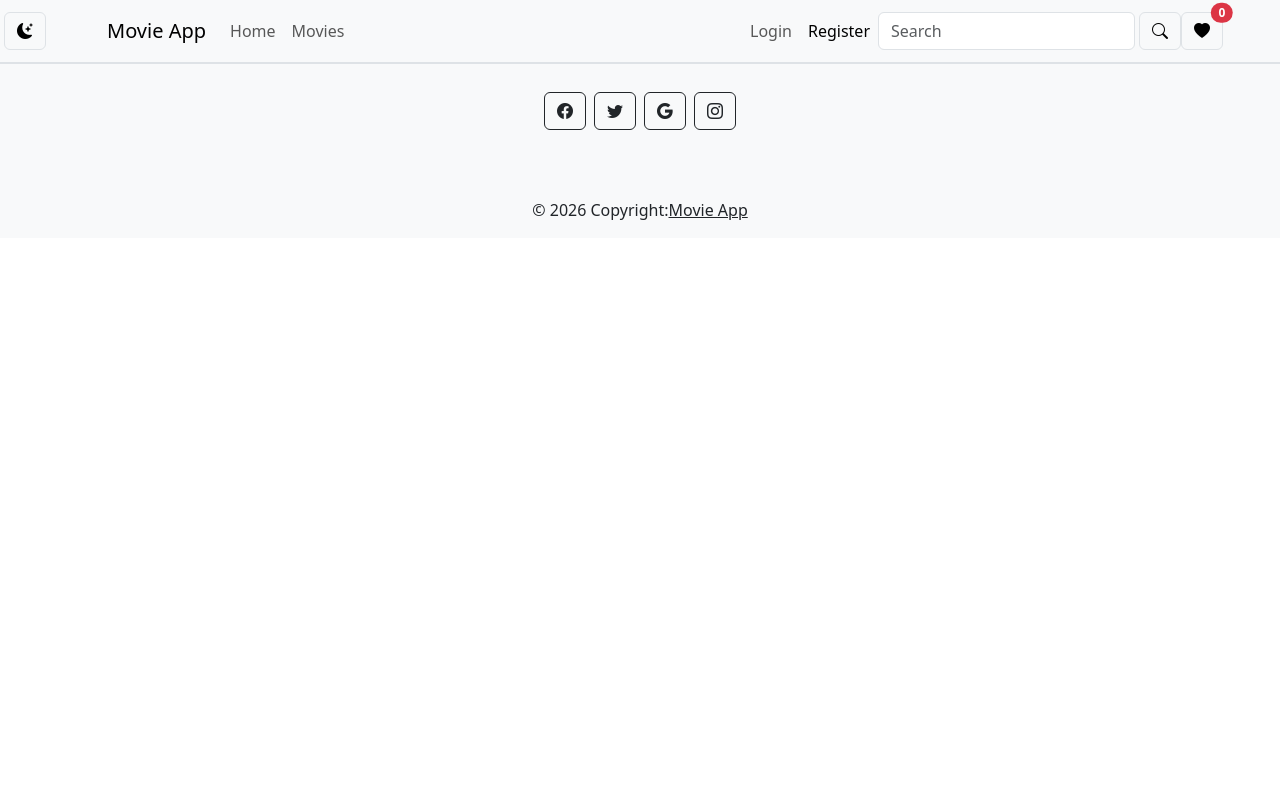
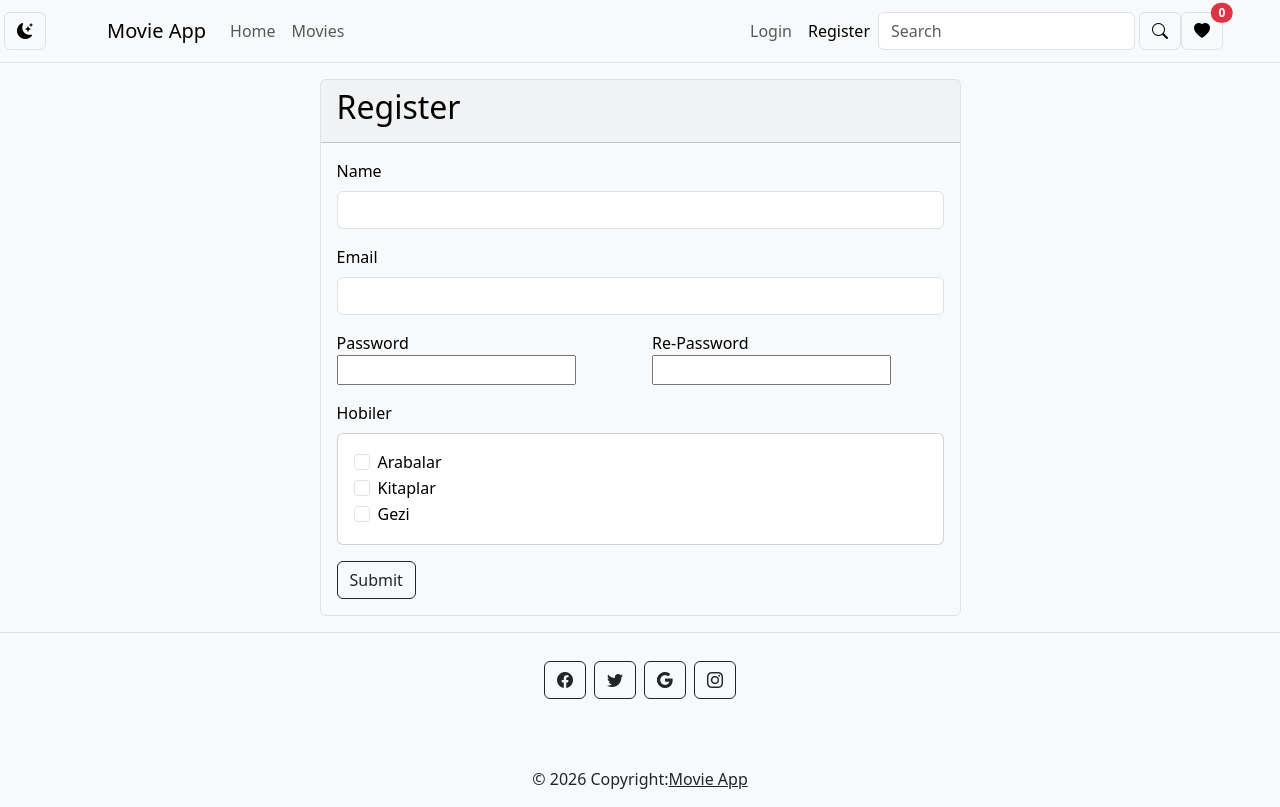
Before and after one commit to dev-kubra/MovieApp_V3, a React (Vite) app: page /register in a window 1280 px wide. Built offline with nearby package versions, Linux system fonts and the light colour scheme.

Commit message:
Login Page Form iyilestirmesi yapildi, Register Page yapilandirildi

```diff
--- a/src/App.jsx
+++ b/src/App.jsx
@@ -9,6 +9,7 @@ import SearchResults from "./pages/SearchResults";
 import UserWatchList from "./pages/UserWatchList";
 import Login from "./pages/Login";
 import Register from "./pages/Register";
+import LoginState from "./pages/LoginState";
 
 
 const routes = createBrowserRouter([
@@ -22,7 +23,7 @@ const routes = createBrowserRouter([
       {path: "watchlist/movies/:id", element:<MovieDetails/>},
       {path: "search", element: <SearchResults/>},
       {path: "watchlist", element: <UserWatchList/>},
-      {path: "login", element: <Login/>},
+      {path: "login", element: <LoginState/>},
       {path: "register", element: <Register/>}
 
     ]
--- a/src/pages/LoginState.jsx
+++ b/src/pages/LoginState.jsx
@@ -16,15 +16,42 @@ export default function LoginState () {
     address:""
   })
 
+  const [isEdited, setIsEdited] = useState({email:false, password:false});
+
+  //const emailGecersizmi =(formData.email!=="") && (!formData.email.includes("@"));
+  const emailGecersizmi =isEdited.email && (!formData.email.includes("@"));
+
+  //const passwordGecersizmi = (formData.password !== "") && (formData.password.length < 5);
+  const passwordGecersizmi = isEdited.password && (formData.password.length < 5);
+
   function handleChangeFormData(e) {
     const { name , value } = e.target; //destructing yapiyoruz, objeyi parcalayip icinden istedigimiz property leri aaldik
     setFormData((prevFormData)=>({...prevFormData, [name]: value }));
-    console.log(name, value);
+    //console.log(name, value);
 
+    //Burada kullanici inputa tekrar yazmaya basladigi an altta cikan hata mesajinin kaldirilmasini istiyoruz, o yuzden isEdited'in hemen/bir karakter sonra false olmasini saglamaliyiz
+    setIsEdited((prev)=>({
+      ...prev,
+      [name]: false
+    }))
+  }
+
+  function handleInputBlur(e) {
+    const name = e.target.name;
+
+    //isEdited'i burada duzenleme sebebimiz de kullanici inputa yazma eylemini tamamlamis baska bir yere tikladigi anda yani blur event'ini tetikledigi anda hata mesajini gorunur olmaya hazir hale getiriyoruz, eger @ karakter kuralina ya da min-5-karakter kuralina uymuyorsa hata mesaji name:true oldugu icin gorunur olacak
+    setIsEdited((prev)=>({
+      ...prev,
+      [name]: true
+    }))
   }
 
   function handleFormSubmit(e) {
     e.preventDefault();
+
+    if(!formData.email.includes("@") || formData.password.length <5){
+      return;
+    }
     console.log(formData);
     setFormData({
       email: "",
@@ -36,7 +63,7 @@ export default function LoginState () {
   }
   return(
     <div className="container py-3">
-      <div className="row">
+     <div className="row">
         <div className="col-7 mx-auto">
           <div className={`card border ${cardColor}`}>
             <div className="card-header">
@@ -46,11 +73,22 @@ export default function LoginState () {
               <form onSubmit={handleFormSubmit}>
                 <div className="mb-3">
                   <label htmlFor="email" className="form-label">Email</label>
-                  <input type="email" name="email" value={formData.email} onChange={handleChangeFormData} id="email" className="form-control" />
+                  <input type="email" name="email" value={formData.email} onChange={handleChangeFormData} id="email" className="form-control" onBlur={handleInputBlur}/>
+                  {emailGecersizmi && (
+                    <div className="invalid-feedback d-block">
+                      Geçerli bir email giriniz!
+                    </div>
+                  )
+                  }
                 </div>
                 <div className="mb-3">
                   <label htmlFor="password" className="form-label">Password</label>
-                  <input type="password" name="password" value={formData.password} onChange={handleChangeFormData} id="password" className="form-control" />
+                  <input type="password" name="password" value={formData.password} onChange={handleChangeFormData} id="password" className="form-control" onBlur={handleInputBlur}/>
+                  {passwordGecersizmi && (
+                    <div className="invalid-feedback d-block">
+                      Parolanız 5 karakterden küçük olamaz!
+                    </div>
+                  )}
                 </div>
                 <button className={`btn btn-outline-${btnColor}`}>Submit</button>
 
--- a/src/pages/Register.jsx
+++ b/src/pages/Register.jsx
@@ -1,4 +1,90 @@
+import { useContext } from "react";
+import { ThemeContext } from "../contexts/ThemeContextProvider";
+
 export default function Register () {
 
   console.log("Register sayfa");
+
+  const { theme } = useContext( ThemeContext);
+  const cardColor = theme === "dark" ? "text-bg-dark" : "text-bg-light";
+  const btnColor = theme === "dark" ? "light" : "dark";
+
+  function handleFormSubmit(e){
+    e.preventDefault();
+
+    const formData = new FormData(e.target);
+
+    //Asagidaki gibi bunlari tek tek almak yerine key/value seklinde de alabiliriz daha kisa daha pratik
+    console.log(formData.get("name"));
+    console.log(formData.get("email"));
+    console.log(formData.get("password"));
+    console.log(formData.get("repassword"));
+    console.log(formData.getAll("hobbies"));
+
+
+    //key-value seklinde de boyle aliriz
+    //name:kubra' , email:'kubra@gmail.com' vb. gibi..
+    const hobbies = formData.getAll("hobbies");
+    const data = Object.fromEntries(formData.entries());
+    data.hobbies = hobbies;
+    console.log(data);
+
+
+  }
+
+  return(
+    <div className="container py-3">
+      <div className="row">
+        <div className="col-7 mx-auto">
+          <div className={`card border ${cardColor}`}>
+            <div className="card-header">
+              <h2>Register</h2>
+            </div>
+            <div className="card-body">
+              <form onSubmit={handleFormSubmit}>
+                <div className="mb-3">
+                  <label htmlFor="name" className="form-label">Name</label>
+                  <input type="text" name="name" id="name" className="form-control" />
+                </div>
+                <div className="mb-3">
+                  <label htmlFor="email" className="form-label">Email</label>
+                  <input type="email" name="email" id="email" className="form-control"/>
+                </div>
+                <div className="row mb-3">
+                  <div className="col-6">
+                    <label htmlFor="password">Password</label>
+                    <input type="password" name="password" />
+                  </div>
+                  <div className="col-6">
+                    <label htmlFor="repassword">Re-Password</label>
+                    <input type="password" name="repassword" />
+                  </div>
+                </div>
+
+                <div className="mb-3">
+                  <label htmlFor="hobbies" className="form-label">Hobiler</label>
+                  <div className="card card-body">
+                    <div className="form-check">
+                      <input type="checkbox" name="hobbies" id="cars" className="form-check-input" value="cars"/>
+                      <label htmlFor="cars" className="form-check-label">Arabalar</label>
+                    </div>
+                    <div className="form-check">
+                      <input type="checkbox" name="hobbies" id="books" className="form-check-input" value="books"/>
+                      <label htmlFor="books" className="form-check-label">Kitaplar</label>
+                    </div>
+                    <div className="form-check">
+                      <input type="checkbox" name="hobbies" id="travel" className="form-check-input" value="travel"/>
+                      <label htmlFor="travel" className="form-check-label">Gezi</label>
+                    </div>
+                  </div>
+                </div>
+
+                <button className={`btn btn-outline-${btnColor}`}>Submit</button>
+              </form>
+            </div>
+          </div>
+        </div>
+      </div>
+    </div>
+  )
 }
```
